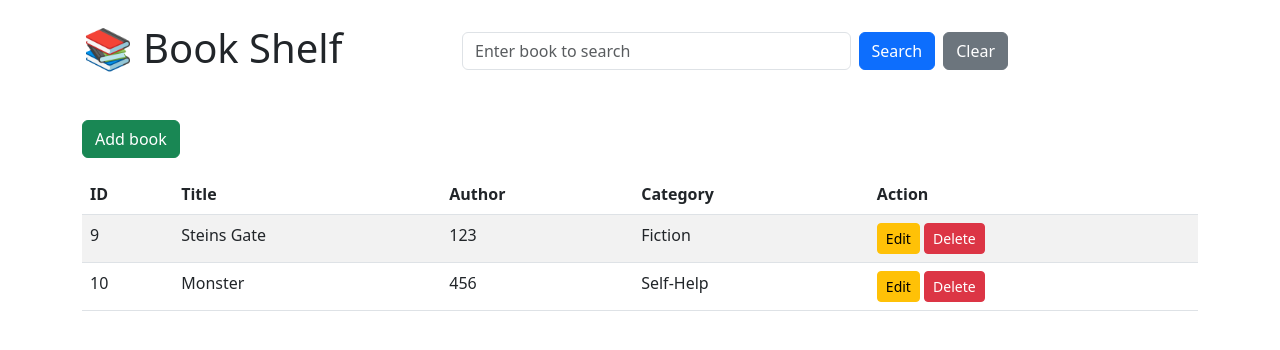
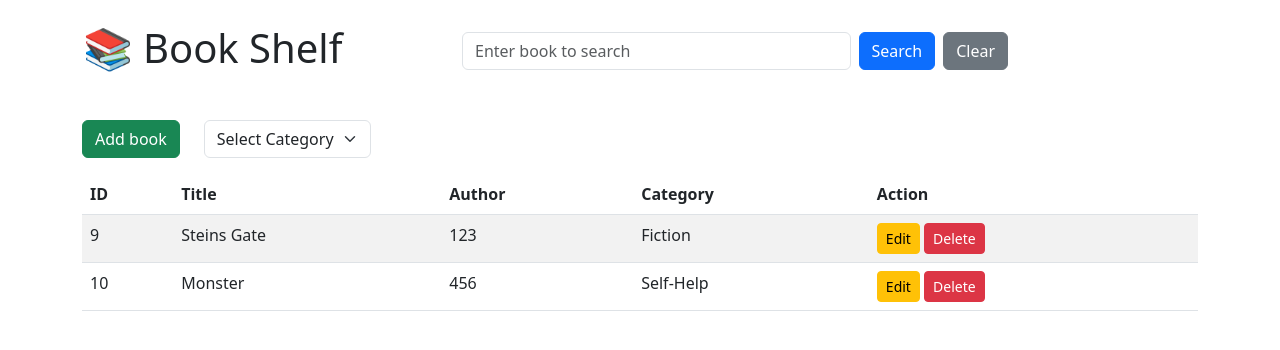
Before and after one commit to KrishKorat/CS50X, a Flask app: page / in a window 1280 px wide. Shown: the top 350 px of the page. Run offline with Flask 3, Linux system fonts and the light colour scheme; data comes from the database, SQL or seed files in the repository.

Commit message:
project filter feature added

```diff
--- a/project/app.py
+++ b/project/app.py
@@ -23,15 +23,40 @@ conn.close()
 @app.route("/")
 def index():
   search_query = request.args.get('search', '').strip().lower()
+  selected_category = request.args.get('category', '')
+
+
   conn = dbConn()
 
+  categories = conn.execute("SELECT DISTINCT category FROM books").fetchall()
+
+  query = "SELECT * FROM books"
+  conditions = []
+  params = []
+
+
   if search_query:
-    books = conn.execute("SELECT * FROM books WHERE LOWER(title) LIKE ?", ('%' + search_query + '%',)).fetchall()
-  else:
-    books = conn.execute("SELECT * FROM books").fetchall()
+    conditions.append("LOWER(title) LIKE ?")
+    params.append(f"%{search_query}%")
 
+  if selected_category:
+    conditions.append("category = ?")
+    params.append(selected_category)
+
+
+  if conditions:
+    query += " WHERE " + " AND ".join(conditions)
+
+  books = conn.execute(query, params).fetchall()
   conn.close()
-  return render_template('index.html', books=books, search_query=search_query)
+
+  return render_template(
+    'index.html',
+    books=books,
+    search_query=search_query,
+    categories = [c[0] for c in categories],
+    selected_category=selected_category
+  )
 
 
 
--- a/project/templates/index.html
+++ b/project/templates/index.html
@@ -2,7 +2,7 @@
 
 {% block body %}
 
-<div class="row navbarr">
+<div class="row">
     <div class="col-lg-3">
         <h1 class="mb-5 text-center">📚 Book Shelf</h1>
     </div>
@@ -13,7 +13,7 @@
         <form action="/" method="GET">
             <div class="d-flex">
 
-                <input type="text" name="search" placeholder="Enter book to search" class="form-control me-2" value="{{ search_query }}">
+                <input autocomplete="off" type="text" name="search" placeholder="Enter book to search" class="form-control me-2" value="{{ search_query }}">
                 <button type="submit" class="btn btn-primary me-2">Search</button>
                 <a href="/" class="btn btn-secondary">Clear</a>
             </div>
@@ -23,8 +23,32 @@
 
 
 
-    <!-- Btn to add book -->
-    <a href="/add" class="btn btn-success mb-3">Add book</a>
+<div class="row">
+    <div class="col-auto">
+
+        <!-- Btn to add book -->
+        <a href="/add" class="btn btn-success mb-3">Add book</a>
+    </div>
+
+    <div class="col-auto">
+
+        <!-- Filter by category -->
+        <form method="GET" action="/" class="mb-3" onchange="this.submit()">
+            <select class="form-select" name="category">
+                <option value="" disabled selected>Select Category</option>
+
+                {% for c in categories %}
+                    <option value="{{ c }}" {% if c == selected_category %} selected {%endif%}>{{ c }}</option>
+                {% endfor %}
+            </select>
+        </form>
+    </div>
+</div>
+
+
+
+
+
 
 
 
```
